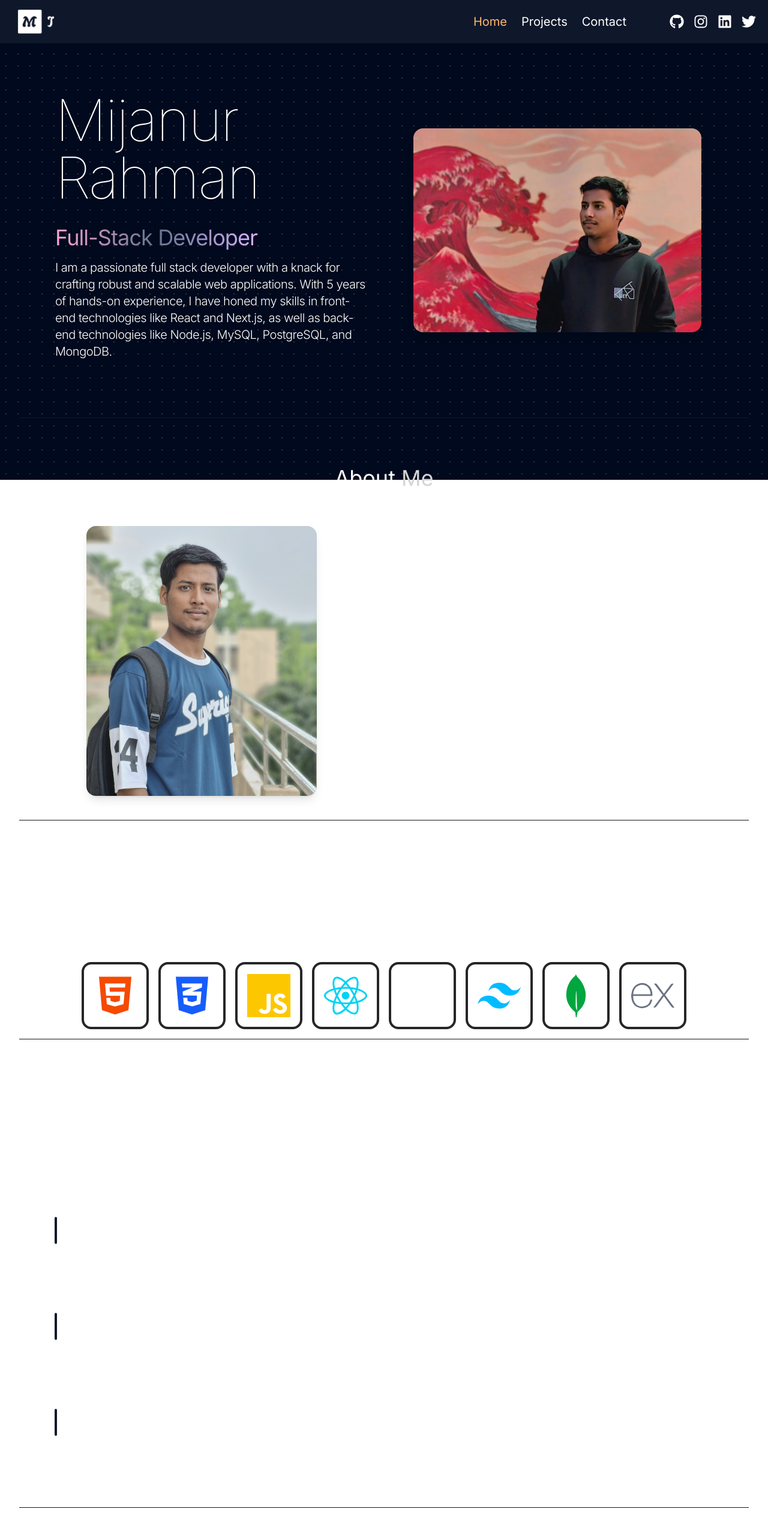
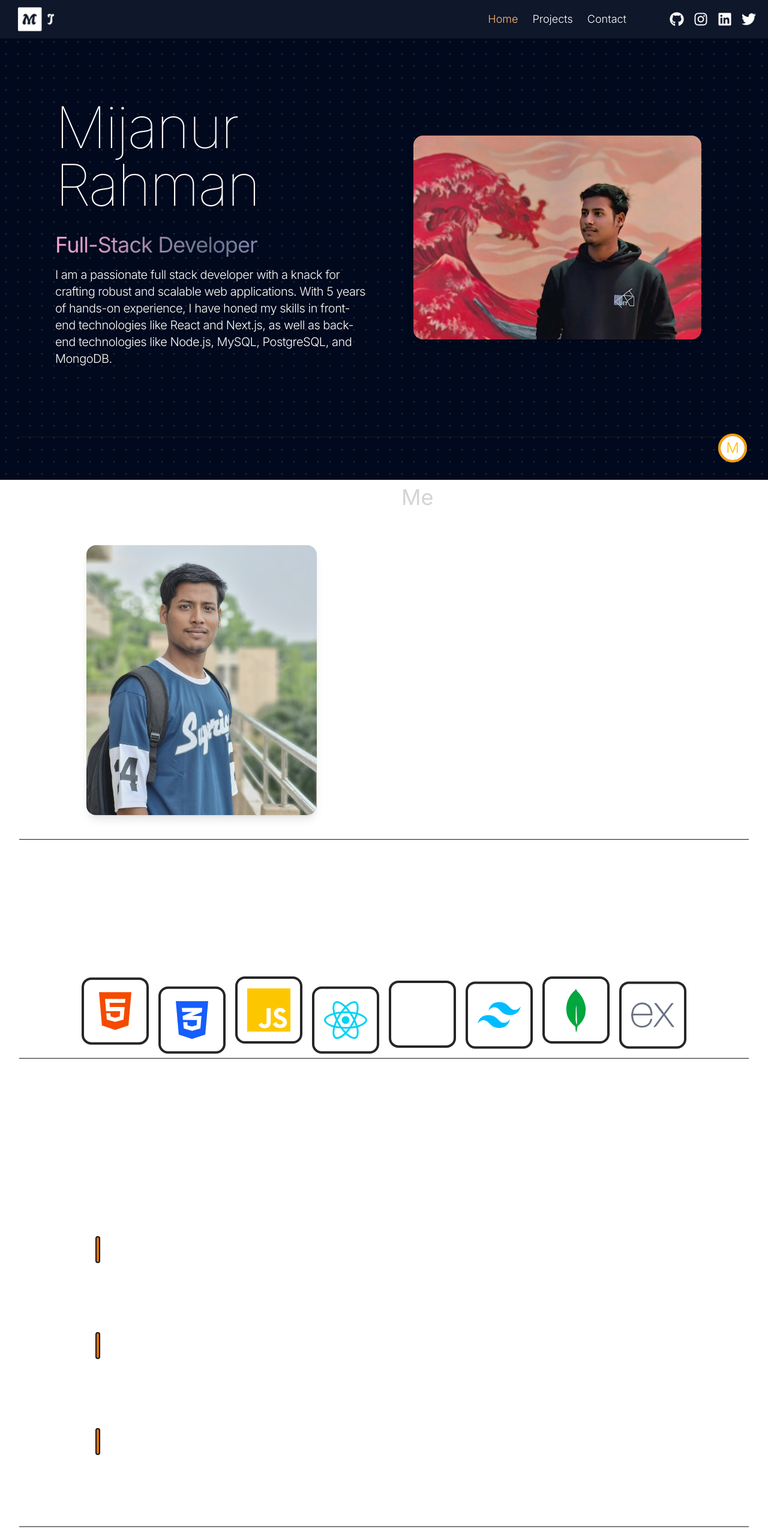
Before and after one commit to mijanur6tr/Portfolio, a React (Vite) app: page / in a window 1280 px wide. Shown: the top 2566 px of the page at 60% size. Built offline with nearby package versions, Linux system fonts and the light colour scheme.

Commit message:
version-04

```diff
--- a/package.json
+++ b/package.json
@@ -11,6 +11,7 @@
   },
   "dependencies": {
     "@tailwindcss/vite": "^4.1.8",
+    "motion": "^12.15.0",
     "react": "^19.1.0",
     "react-dom": "^19.1.0",
     "react-icons": "^5.5.0",
--- a/src/components/Education.jsx
+++ b/src/components/Education.jsx
@@ -1,4 +1,5 @@
 import React from 'react'
+import { motion } from "framer-motion"
 
 /**
 * @author
@@ -8,29 +9,52 @@ import React from 'react'
 export const Education = (props) => {
   return(
     <div className='border-b border-neutral-900 py-4'>
-        <h2 className='text-center my-20  text-4xl'>Education</h2>
-    <div className='flex flex-col gap-8 justify-center px-18 py-5  items-start font-light'>
-        <div className='relative text-base lg:text-2xl'>
-        <span class="absolute -left-[13px] top-0 w-[4px] h-[45px] rounded-md bg-amber-600 border-2 border-gray-900"></span>
+        <motion.h2
+        initial={{ y: 45, opacity: 0 }}
+                whileInView={{ y: 0, opacity: 1 }}
+                transition={{ duration: 1, delay: .2 }}
+        className='text-center my-20  text-4xl'>Education</motion.h2>
+    <div className='flex flex-col gap-8 justify-center px-8 lg:px-35 py-5  items-start font-light'>
+
+        <motion.div
+        whileInView={{x:0,opacity:1}}
+        initial={{x:-100,opacity:0}}
+        transition={{duration:1}}
+
+        className='relative text-base lg:text-2xl'>
+        <span class="absolute -left-[13px] top-0 w-[8px] h-[45px] rounded-md bg-amber-600 border-2 border-gray-900"></span>
         <h4>2023-present</h4>
         <h3>Bachelor Of Science-Engg.</h3>
         <p>Department of Industrial Engineering and Management</p>
         <p>Khulna University of Engineering and Technology~KUET</p>
-        </div>
-        <div className='relative text-base lg:text-2xl'>
-        <span class="absolute -left-[13px] top-0 w-[4px] h-[45px] rounded-md bg-amber-600 border-2 border-gray-900"></span>
+        </motion.div>
+
+        <motion.div
+         whileInView={{x:0,opacity:1}}
+        initial={{x:-100,opacity:0}}
+        transition={{duration:1,delay:.2}}
+
+        className='relative text-base lg:text-2xl'>
+        <span class="absolute -left-[13px] top-0 w-[8px] h-[45px] rounded-md bg-amber-600 border-2 border-gray-900"></span>
         <h4>2021-2023</h4>
         <h3>Higher Secondary Certificate</h3>
         <p>GPA : 5.00</p>
         <p>Meherpur Govt. College</p>
-        </div>
-        <div className='relative text-base lg:text-2xl'>
-        <span class="absolute -left-[13px] top-0 w-[4px] h-[45px] rounded-md bg-amber-600 border-2 border-gray-900"></span>
+        </motion.div>
+
+        <motion.div
+         whileInView={{x:0,opacity:1}}
+        initial={{x:-100,opacity:0}}
+        transition={{duration:1,delay:.4}}
+
+        className='relative text-base lg:text-2xl'>
+        <span class="absolute -left-[13px] top-0 w-[8px] h-[45px] rounded-md bg-amber-600 border-2 border-gray-900"></span>
         <h4>Batch-2021</h4>
         <h3>Secondary School Certificate</h3>
         <p>GPA : 5.00</p>
         <p>Meherpur Govt. High School</p>
-        </div>
+        </motion.div>
+
     </div>
     </div>
    )
--- a/src/components/Hero.jsx
+++ b/src/components/Hero.jsx
@@ -1,34 +1,63 @@
 import React from 'react'
 import profile from "../../public/profile.jpeg"
 import { HERO_CONTENT } from '../constants'
+import {motion } from "framer-motion"
 
 /**
 * @function Hero
 **/
 
+const container = (delay)=>({
+  hidden:{
+    x:-100,
+    opacity:0
+  },
+  visible:{
+    x:0,
+    opacity:1,
+    transition:{duration:1,delay:delay}
+  },
+})
+
 export const Hero = (props) => {
   return (
-    <div>
-      <div className='border-b border-neutral-900 lg:mb-4 mb-2 px-6 py-5 lg:py-20 lg:px-15 flex flex-col lg:flex-row gap-15 items-center'>
 
-        {/* Text Section (comes first) */}
-        <div className='w-full lg:w-1/2 text-center lg:text-left'>
-          <h1 className='text-4xl sm:text-6xl lg:text-8xl font-thin tracking-tight pb-8'>
+      <div className='border-b border-neutral-900 lg:mb-20 mb-2 px-6 py-5 lg:py-25 lg:px-15 flex flex-col lg:flex-row gap-15 items-center'>
+
+
+        <motion.div  initial="hidden"
+            animate="visible"
+
+             className='w-full lg:w-1/2 text-center lg:text-left'>
+          <motion.h1
+          variants={container(0)}
+
+          className='text-4xl sm:text-6xl lg:text-8xl font-thin tracking-tight pb-8'>
             Mijanur Rahman
-          </h1>
-          <span className='bg-gradient-to-r from-pink-300 via-slate-500 to-purple-300 text-transparent text-2xl sm:text-3xl lg:text-4xl tracking-tight bg-clip-text'>
+          </motion.h1>
+          <motion.p
+            variants={container(.3)}
+
+
+          className='bg-gradient-to-r from-pink-300 via-slate-500 to-purple-300 text-transparent text-2xl sm:text-3xl lg:text-4xl tracking-tight bg-clip-text'>
             Full-Stack Developer
-          </span>
-          <p className='my-4 max-w-xl mx-auto lg:mx-0 font-light tracking-tight text-xl'>
+          </motion.p>
+          <motion.p
+         variants={container(.6)}
+          className='my-4 max-w-xl mx-auto lg:mx-0 font-light tracking-tight text-xl'>
             {HERO_CONTENT}
-          </p>
-        </div>
+          </motion.p>
+        </motion.div>
 
-        {/* Image Section (comes second) */}
+
         <div className='w-full lg:w-1/2 flex justify-center'>
-          <img className='w-full lg:w-120 rounded-2xl shadow-lg' src={profile} alt="Mijanur Rahman" />
+          <motion.img
+          initial={{x:200,opacity:0}}
+          animate={{x:0,opacity:1}}
+          transition={{duration:1.5,delay:0}}
+          className='w-full lg:w-120 rounded-2xl shadow-lg' src={profile} alt="Mijanur Rahman" />
         </div>
       </div>
-    </div>
+
   )
 }
--- a/src/components/Home.jsx
+++ b/src/components/Home.jsx
@@ -4,6 +4,7 @@ import { About } from './About'
 import { Technologies } from './Technologies'
 import { Education } from './Education'
 import Projects from './Projects'
+import ScrollToTop from './ScrollTop'
 
 /**
 * @author
@@ -20,7 +21,8 @@ export const Home = (props) => {
           <About/>
           <Technologies/>
           <Education/>
-          <Projects />
+          <Projects limit={3} />
+          <ScrollToTop/>
         </div>
       </div>
    )
--- a/src/components/Navbar.jsx
+++ b/src/components/Navbar.jsx
@@ -10,7 +10,7 @@ export const Navbar = () => {
   const closeMenu = () => setMenuOpen(false);
 
   return (
-    <nav className="bg-slate-900 text-white py-3 px-5">
+    <nav className="bg-slate-900 text-white font-light py-2 px-5">
       <div className="flex justify-between items-center flex-wrap">
         {/* Logo */}
         <div className="flex items-center gap-4">
@@ -19,7 +19,7 @@ export const Navbar = () => {
 
         {/* Desktop Nav + Social */}
         <div className="hidden lg:flex justify-between items-center gap-10 ml-auto">
-          <div className="flex gap-6 text-xl">
+          <div className="flex gap-6 text-lg">
             <NavLink to="/" className={({ isActive }) => isActive ? "text-orange-300" : ""}>Home</NavLink>
             <NavLink to="/projects" className={({ isActive }) => isActive ? "text-orange-300" : ""}>Projects</NavLink>
             <NavLink to="/contact" className={({ isActive }) => isActive ? "text-orange-300" : ""}>Contact</NavLink>
--- /dev/null
+++ b/src/components/ScrollTop.jsx
@@ -0,0 +1,85 @@
+import React, { useEffect, useState } from 'react';
+import {motion } from "framer-motion"
+
+const scroll = (duration)=>({
+    initial:{
+        y:-10
+    },
+    animate:{
+        y:[10,-10],
+        transition:{
+            duration:duration,
+            ease:"linear",
+            repeat:Infinity,
+            repeatType:"reverse"
+
+        }
+    }
+})
+
+const ScrollToTop = () => {
+  const [scrollPercent, setScrollPercent] = useState(0);
+
+  const handleScroll = () => {
+    const scrollTop = window.scrollY;
+    const winHeight = window.innerHeight;
+    const docHeight = document.body.scrollHeight;
+
+    const totalScrollable = docHeight - winHeight;
+    const scrolled = (scrollTop / totalScrollable) * 100;
+    setScrollPercent(scrolled);
+  };
+
+  useEffect(() => {
+    window.addEventListener('scroll', handleScroll);
+    return () => window.removeEventListener('scroll', handleScroll);
+  }, []);
+
+  const scrollToTop = () => {
+    window.scrollTo({ top: 0, behavior: 'smooth' });
+  };
+
+  const radius = 22;
+  const circumference = 2 * Math.PI * radius;
+  const strokeDashoffset = circumference - (scrollPercent / 100) * circumference;
+
+  return (
+    <motion.div
+    variants={scroll(1)}
+                initial="initial"
+                animate="animate"
+    className="fixed bottom-6 right-6 z-50">
+      <svg width="70" height="70" className="rotate-[-90deg]">
+        <circle
+          cx="35"
+          cy="35"
+          r={radius}
+          stroke="gray"
+          strokeWidth="4"
+          fill="white"
+        />
+        <circle
+          cx="35"
+          cy="35"
+          r={radius}
+          stroke="#F59E0B"
+          strokeWidth="4"
+          fill="transparent"
+          strokeDasharray={circumference}
+          strokeDashoffset={strokeDashoffset}
+          strokeLinecap="round"
+          className="transition-all duration-75"
+        />
+      </svg>
+
+      <button
+        onClick={scrollToTop}
+        className="absolute inset-0 flex items-center justify-center text-amber-400 text-2xl font-light"
+      >
+        M
+      </button>
+    </motion.div>
+  );
+};
+
+export default ScrollToTop;
--- a/src/components/Technologies.jsx
+++ b/src/components/Technologies.jsx
@@ -1,6 +1,7 @@
 import React from 'react'
 import { FaReact, FaHtml5, FaCss3Alt } from 'react-icons/fa';
 import { SiNextdotjs, SiTailwindcss, SiMongodb, SiExpress, SiJavascript } from 'react-icons/si';
+import { motion } from "framer-motion"
 
 
 /**
@@ -8,23 +9,80 @@ import { SiNextdotjs, SiTailwindcss, SiMongodb, SiExpress, SiJavascript } from '
 * @function Technologies
 **/
 
+
+const icon = (duration)=>({
+    initial:{
+        y:-10
+    },
+    animate:{
+        y:[10,-10],
+        transition:{
+            duration:duration,
+            ease:"linear",
+            repeat:Infinity,
+            repeatType:"reverse"
+
+        }
+    }
+})
+
 export const Technologies = (props) => {
     return (
         <div className='border-b border-neutral-900 py-4 mb-15'>
-            <h2 className='text-center mb-25 my-20 text-4xl'>Technologies</h2>
-            <div className='flex flex-wrap justify-center items-center gap-4'>
-                <div className='text-7xl rounded-2xl p-4 border-4 border-neutral-800 text-orange-600'><FaHtml5 /></div>
-                <div className='text-7xl rounded-2xl p-4 border-4 border-neutral-800 text-blue-600'><FaCss3Alt /></div>
-                <div className='text-7xl rounded-2xl p-4 border-4 border-neutral-800 text-yellow-400'><SiJavascript /></div>
-                <div className='text-7xl rounded-2xl p-4 border-4 border-neutral-800 text-cyan-400'><FaReact /></div>
-                <div className='text-7xl rounded-2xl p-4 border-4 border-neutral-800  text-white'><SiNextdotjs /></div>
-                <div className='text-7xl rounded-2xl p-4 border-4 border-neutral-800 text-sky-400'><SiTailwindcss /></div>
-                <div className='text-7xl rounded-2xl p-4 border-4 border-neutral-800 text-green-600'><SiMongodb /></div>
-                <div className='text-7xl rounded-2xl p-4 border-4 border-neutral-800 text-gray-500'><SiExpress /></div>
+            <motion.h2
+            initial={{ y: 45, opacity: 0 }}
+                whileInView={{ y: 0, opacity: 1 }}
+                transition={{ duration: 1, delay: .2 }}
+            className='text-center mb-25 my-20 text-4xl'>Technologies</motion.h2>
+            <motion.div
+            initial={{x:-100}}
+            whileInView={{x:0}}
+            transition={{duration:1}}
+            className='flex flex-wrap justify-center items-center gap-4'>
+                <motion.div
+                variants={icon(2.2)}
+                initial="initial"
+                animate="animate"
+                className='text-7xl rounded-2xl p-4 border-4 border-neutral-800 text-orange-600'><FaHtml5 /></motion.div >
+                <motion.div
+                variants={icon(3.2)}
+                initial="initial"
+                animate="animate"
+                className='text-7xl rounded-2xl p-4 border-4 border-neutral-800 text-blue-600'><FaCss3Alt /></motion.div >
+                <motion.div
+                variants={icon(2)}
+                initial="initial"
+                animate="animate"
+                className='text-7xl rounded-2xl p-4 border-4 border-neutral-800 text-yellow-400'><SiJavascript /></motion.div >
+                <motion.div
+                variants={icon(3.2)}
+                initial="initial"
+                animate="animate"
+                className='text-7xl rounded-2xl p-4 border-4 border-neutral-800 text-cyan-400'><FaReact /></motion.div >
+                <motion.div
+                variants={icon(1.8)}
+                initial="initial"
+                animate="animate"
+                className='text-7xl rounded-2xl p-4 border-4 border-neutral-800  text-white'><SiNextdotjs /></motion.div >
+                <motion.div
+                variants={icon(2.5)}
+                initial="initial"
+                animate="animate"
+                className='text-7xl rounded-2xl p-4 border-4 border-neutral-800 text-sky-400'><SiTailwindcss /></motion.div >
+                <motion.div
+                variants={icon(2)}
+                initial="initial"
+                animate="animate"
+                className='text-7xl rounded-2xl p-4 border-4 border-neutral-800 text-green-600'><SiMongodb /></motion.div >
+                <motion.div
+                variants={icon(2.5)}
+                initial="initial"
+                animate="animate"
+                className='text-7xl rounded-2xl p-4 border-4 border-neutral-800 text-gray-500'><SiExpress /></motion.div >
 
 
 
-            </div>
+            </motion.div>
         </div>
     )
 }
```
Also changed, not shown: src/components/About.jsx (+19 -5 lines), src/components/Footer.jsx (+29 -8 lines), src/components/Projects.jsx (+44 -5 lines), 1 other file (tests, documents, lock files or other folders).
